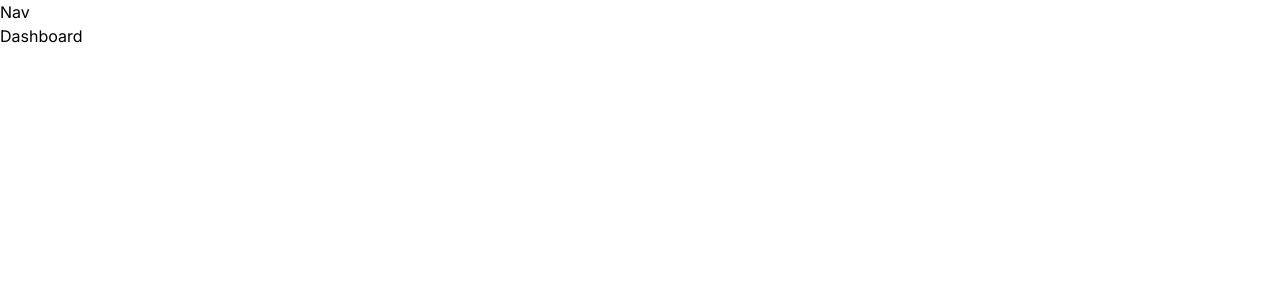
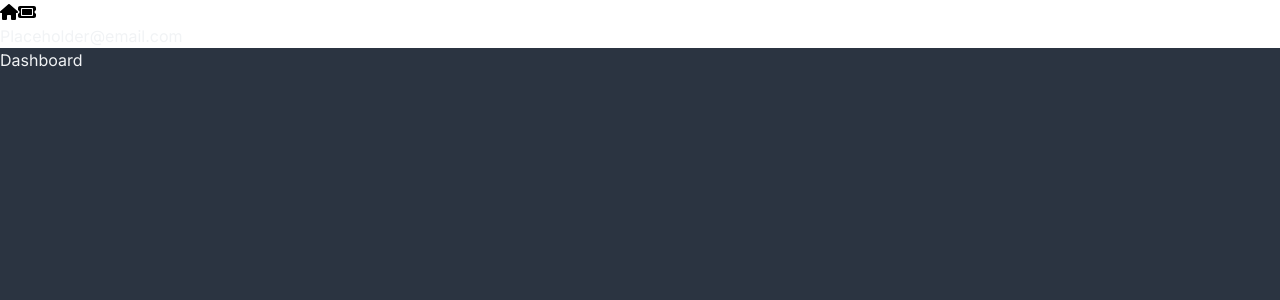
Before and after one commit to TJGit11/ticketing-application, a Next.js app: page / in a window 1280 px wide. Shown: the top 300 px of the page. Built offline with nearby package versions, Linux system fonts and the light colour scheme.

Commit message:
added icons to navbar

```diff
--- a/app/(components)/Nav.jsx
+++ b/app/(components)/Nav.jsx
@@ -1,5 +1,23 @@
+import { faHome, faTicket } from "@fortawesome/free-solid-svg-icons";
+import { FontAwesomeIcon } from "@fortawesome/react-fontawesome";
+import Link from "next/link";
+
 const Nav = () => {
-  return <div>Nav</div>;
+  return (
+    <nav>
+      <div>
+        <Link href="/">
+          <FontAwesomeIcon icon={faHome} className="icon" />
+        </Link>
+        <Link href="/TicketPage/new">
+          <FontAwesomeIcon icon={faTicket} className="icon" />
+        </Link>
+      </div>
+      <div>
+        <p className="text-default-text">Placeholder@email.com</p>
+      </div>
+    </nav>
+  );
 };
 
 export default Nav;
--- a/app/layout.js
+++ b/app/layout.js
@@ -10,7 +10,7 @@
 const inter = Inter({ subsets: ["latin"] });
 
 export const metadata = {
-  title: "Ticketing App,",
+  title: "Ticketing Application",
   description: "Generated by",
 };
 
@@ -18,8 +18,12 @@
   return (
     <html lang="en">
       <body className={inter.className}>
-        <Nav />
-        {children}
+        <div className="flex flex-col h-screen max-h-screen">
+          <Nav />
+          <div className="flex-grow overflow-y-auto bg-page text-default-text">
+            {children}
+          </div>
+        </div>
       </body>
     </html>
   );
```
